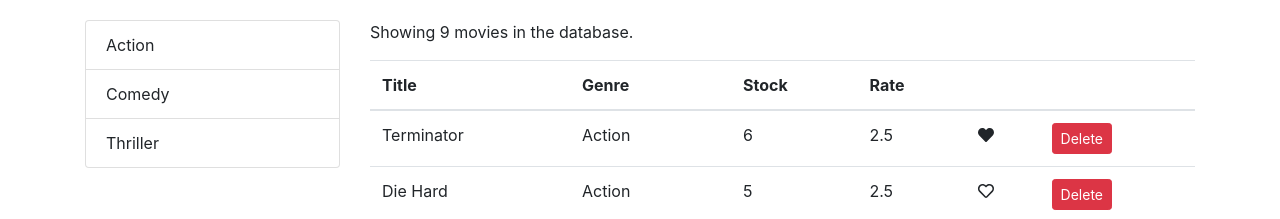
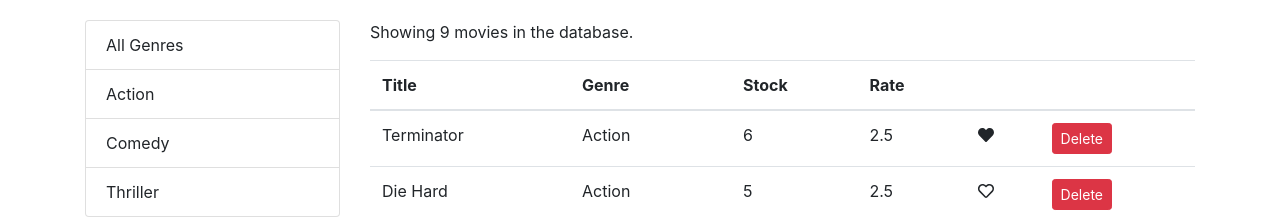
Before and after one commit to burdianov/vidly, a React (Create React App) app: page / in a window 1280 px wide. Shown: the top 219 px of the page. Built offline with nearby package versions, Linux system fonts and the light colour scheme.

Commit message:
adding all genres

```diff
--- a/src/components/movies.jsx
+++ b/src/components/movies.jsx
@@ -15,7 +15,9 @@ class Movies extends Component {
   };
 
   componentDidMount() {
-    this.setState({ genres: getGenres(), movies: getMovies() });
+    const genres = [{ name: "All Genres" }, ...getGenres()];
+
+    this.setState({ genres, movies: getMovies() });
   }
 
   handleDelete = movie => {
@@ -36,7 +38,7 @@ class Movies extends Component {
   };
 
   handleGenreSelect = genre => {
-    this.setState({ selectedGenre: genre });
+    this.setState({ selectedGenre: genre, currentPage: 1 });
   };
 
   render() {
@@ -50,9 +52,10 @@ class Movies extends Component {
 
     if (count === 0) return <p>There are no movies in the database</p>;
 
-    const filtered = selectedGenre
-      ? allMovies.filter(m => m.genre._id === selectedGenre._id)
-      : allMovies;
+    const filtered =
+      selectedGenre && selectedGenre._id
+        ? allMovies.filter(m => m.genre._id === selectedGenre._id)
+        : allMovies;
     const movies = paginate(filtered, currentPage, pageSize);
 
     return (
```
